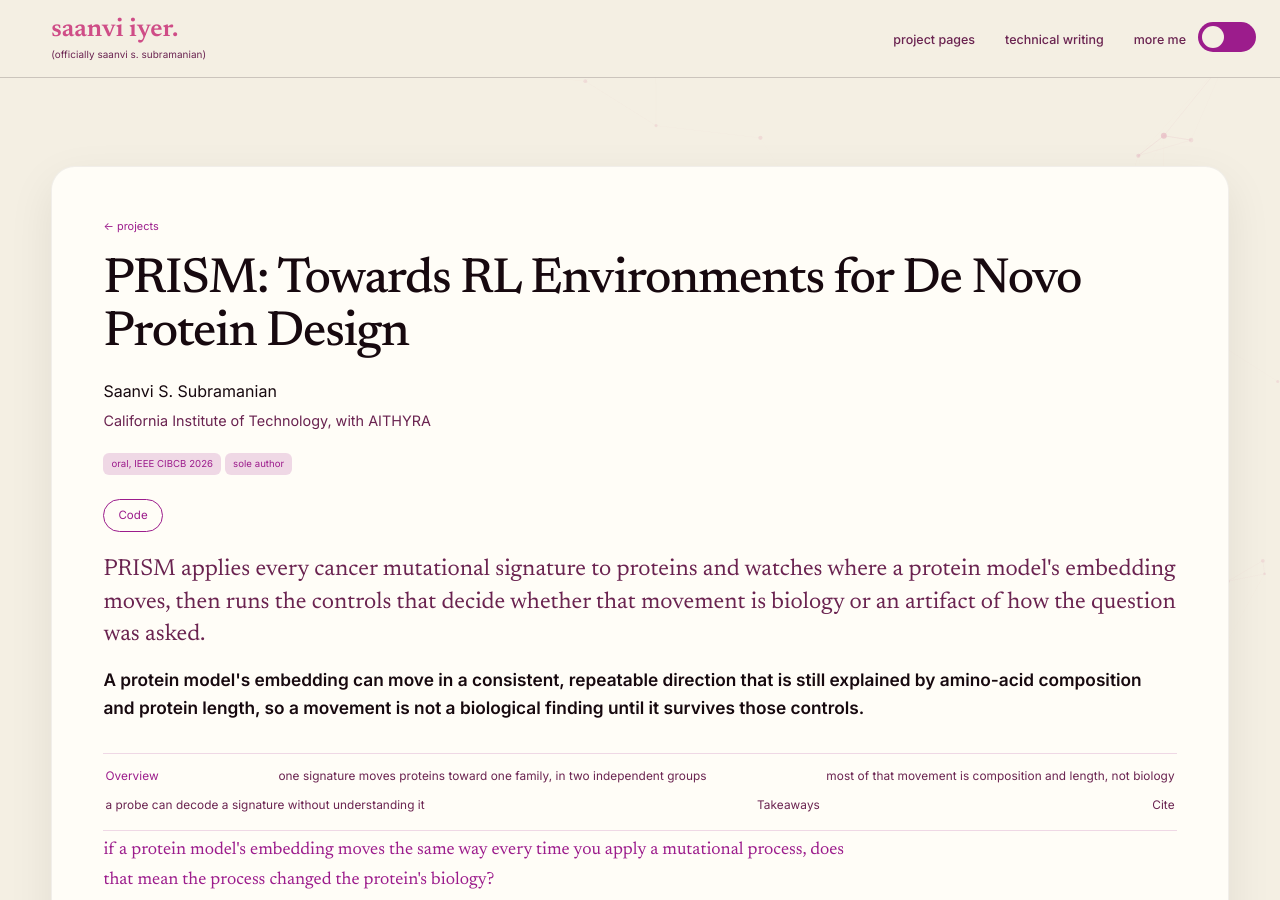
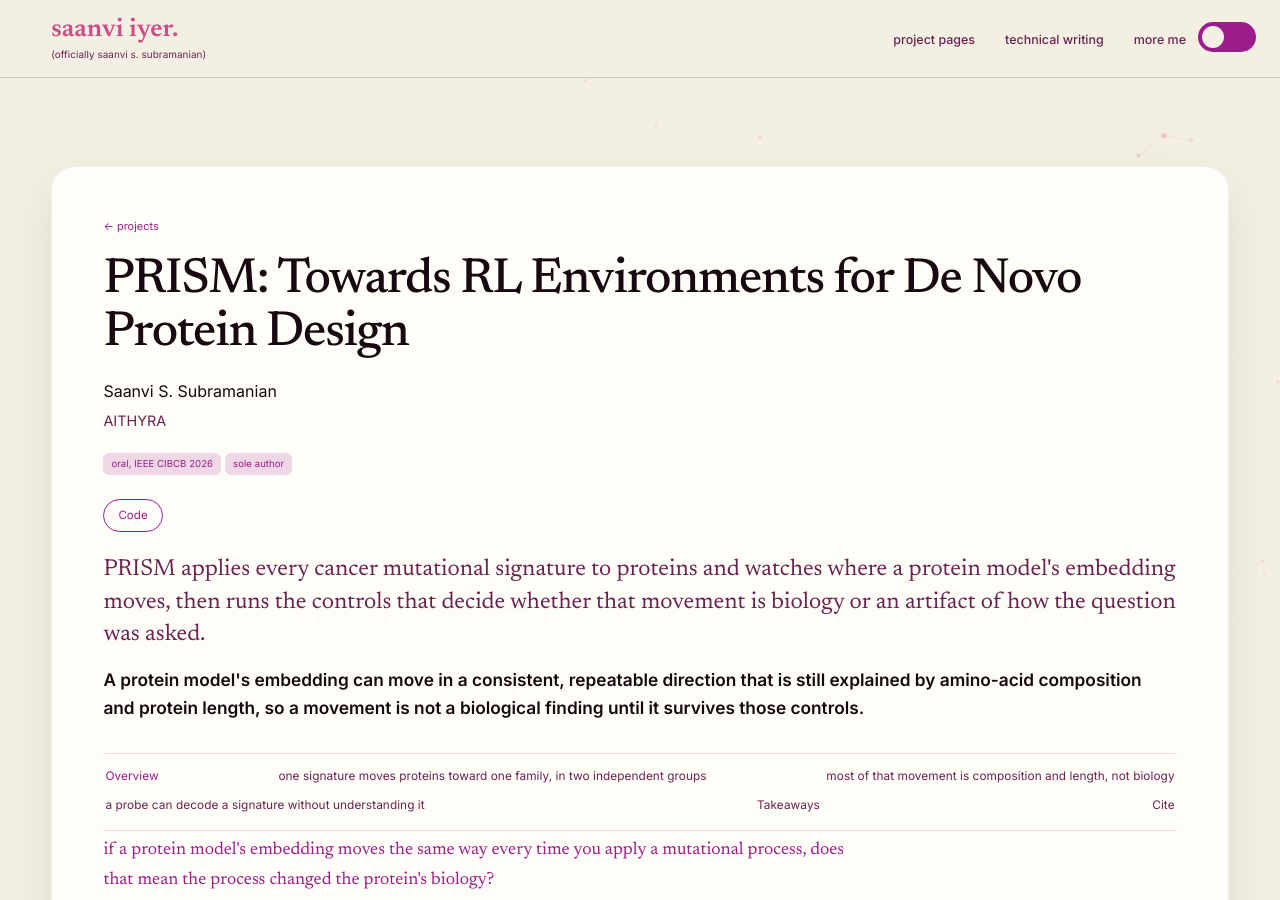
Before and after one commit to saanviiyer/saanviiyer.github.io, a Jekyll site: the page built from pages/proj-prism-page.html, in a window 1280 px wide and 900 px high. Built offline with Jekyll 4.4.1, drawn with Linux system fonts in a browser that asks for light colours; some web fonts are replaced.

Commit message:
Drop Caltech from the PRISM header, keep AITHYRA

```diff
--- a/pages/proj-prism-page.html
+++ b/pages/proj-prism-page.html
@@ -3,7 +3,7 @@ layout: project
 title: "PRISM: Towards RL Environments for De Novo Protein Design"
 permalink: /projects/prism/
 authors: "Saanvi S. Subramanian"
-affiliation: "California Institute of Technology, with AITHYRA"
+affiliation: "AITHYRA"
 venues:
   - "oral, IEEE CIBCB 2026"
   - "sole author"
```
